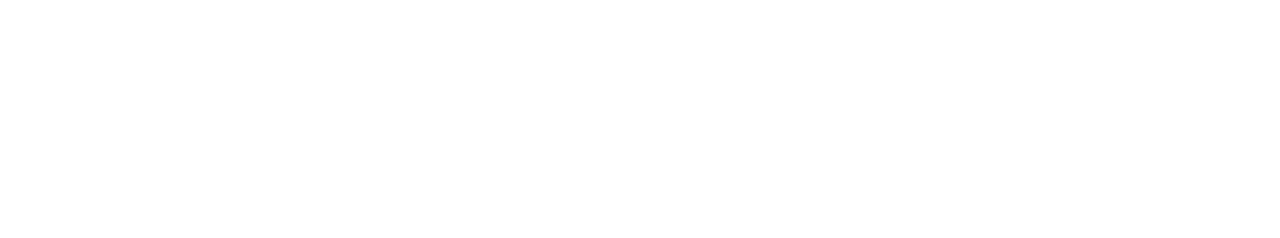
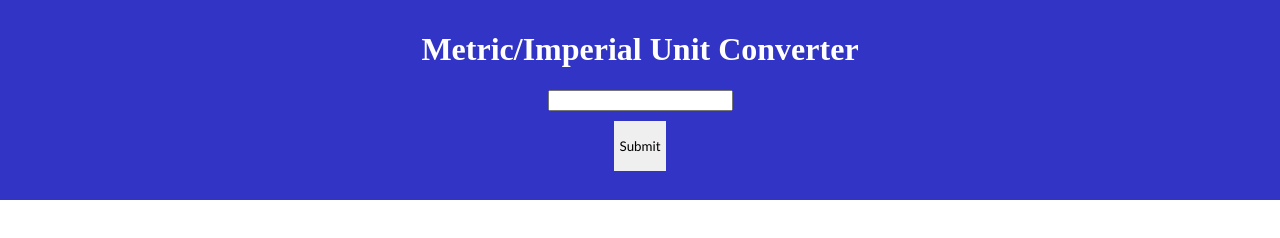
Before and after one commit to Samcraig77/Unit-Converter-project, a plain HTML site: page index.html in a window 1280 px wide. Drawn offline with Linux system fonts and the light colour scheme.

Commit message:
Working on Hero Section styling

```diff
--- a/index.html
+++ b/index.html
@@ -4,11 +4,16 @@
     <meta charset="UTF-8">
     <meta name="viewport" content="width=device-width, initial-scale=1.0">
     <link rel="stylesheet" href="styles.css">
-    <title>Document</title>
+    <title>Unit Converter</title>
 </head>
 <body>
-
-
+    <div id="hero-section">
+        <h1 id="title">Metric/Imperial Unit Converter</h1>
+       <div id="button-area">
+            <input id="amount">
+            <button type="button" id="submit-btn">Submit</button>
+       </div>
+    </div>
     <script src="script.js"></script>
 </body>
 </html>
--- a/styles.css
+++ b/styles.css
@@ -0,0 +1,37 @@
+:root {
+--hero-text-color: white;
+--hero-background: rgb(49, 52, 197) ;
+
+}
+
+
+body {
+    background-color: white;
+    text-align: center;
+    margin: 0;
+    padding: 0;
+}
+
+#hero-section {
+
+    box-sizing: border-box;
+    color: var(--hero-text-color);
+    background-color: var(--hero-background);
+    justify-content: center;
+    margin: 0;
+    padding: 10px;
+    height: 200px;
+    width: 100%;
+}
+
+
+
+#submit-btn {
+    display: flex;
+    align-items: center;
+    border-style: none;
+    width: auto;
+    height: 50px;
+    margin: 10px auto;
+    font-family: 'Gill Sans', 'Gill Sans MT', Calibri, 'Trebuchet MS', sans-serif;
+}
```
